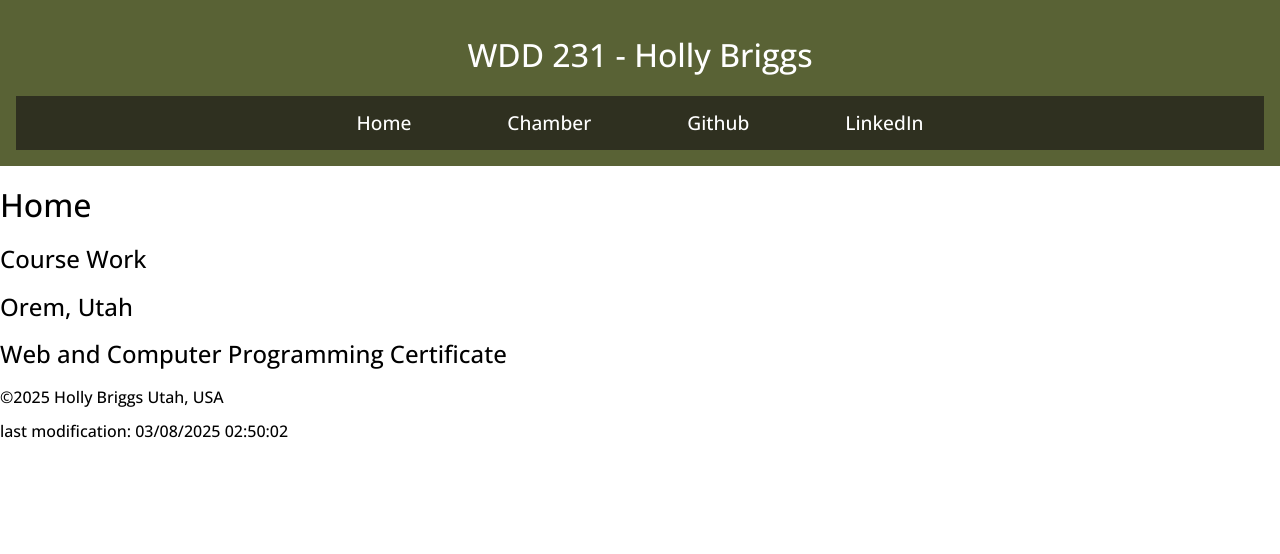
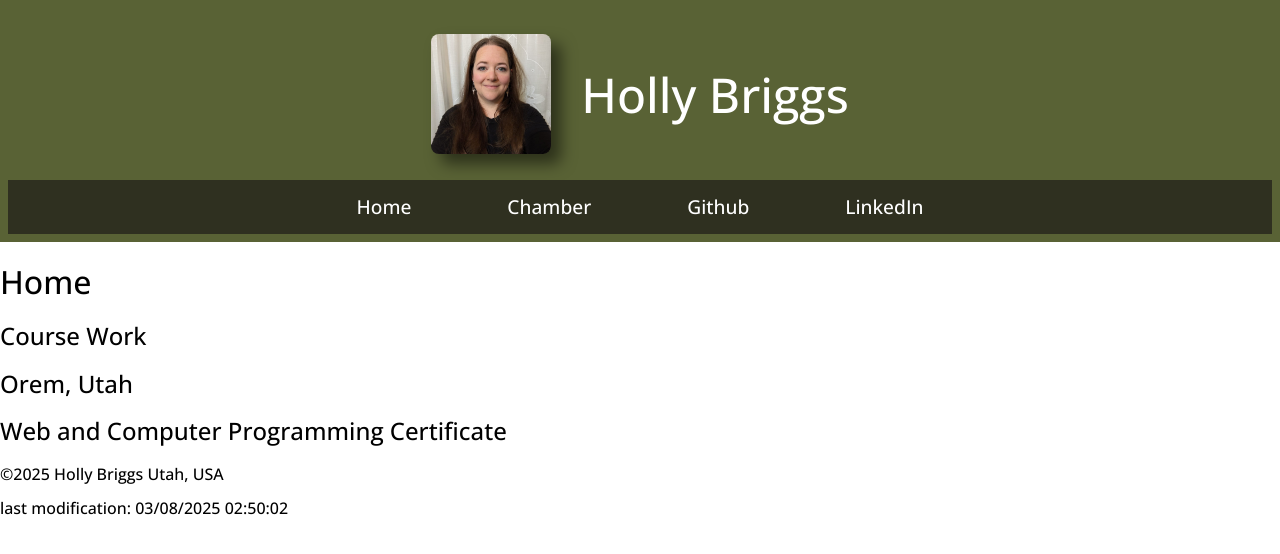
Before and after one commit to Hollypie/wdd231, a plain HTML site: page index.html in a window 1280 px wide. Drawn offline with nearby package versions, Linux system fonts and the light colour scheme.

Commit message:
added profile pic and changed title and added styles to change dynamically

```diff
--- a/index.html
+++ b/index.html
@@ -22,7 +22,10 @@
 </head>
 <body>
     <header>
-        <h1>WDD 231 - Holly Briggs</h1>
+        <div class="title">
+            <img class="title_image" src="images/profile_pic.jpg" alt="profile pic of Holly Briggs">
+            <h1 class="title_text">Holly Briggs</h1>
+        </div>
 
         <!-- Hamburger Button -->
         <button id="menu" aria-label="Open menu">
--- a/styles/large.css
+++ b/styles/large.css
@@ -0,0 +1,7 @@
+.title {
+    font-size: 1.5rem; /* Set a fixed size for larger screens */
+}
+
+.title_img {
+    width: 100px; /* Fixed width for logo */
+}
--- a/styles/small.css
+++ b/styles/small.css
@@ -18,14 +18,38 @@
 
 }
 
+.title {
+    display: grid;
+    grid-template-columns: auto auto;
+    font-size: 5vw;
+    margin: 1rem;
+}
+
+.title_image {
+    grid-column: 1 / 2;
+    align-self: center;
+    border-radius: .5rem;
+    width: 15vw;
+}
+
+.title_text {
+    grid-column: 2 / 3;
+    align-self: center;
+}
+
 header {
     display: flex;
     flex-direction: column;
     align-items: center;
     text-align: center;
     background-color: var(--primary-color);
-    padding: 1rem;
+    padding: .5rem;
     color: white;
+}
+
+img {
+    margin: 10px 30px 10px 0px;
+    box-shadow: 10px 10px 15px rgba(0, 0, 0, 0.5);
 }
 
 /* 🔹 Hamburger Button Styling */
@@ -147,3 +171,13 @@ header {
         color: var(--dark-font-color);
     }
 }
+
+@media (min-width: 768px) {
+    .title {
+        font-size: 1rem; /* Set a fixed size for larger screens */
+    }
+
+    .title_image {
+        width: 120px; /* Fixed width for logo */
+    }
+}
```
Also changed, not shown: images/profile_pic.jpg (added).
